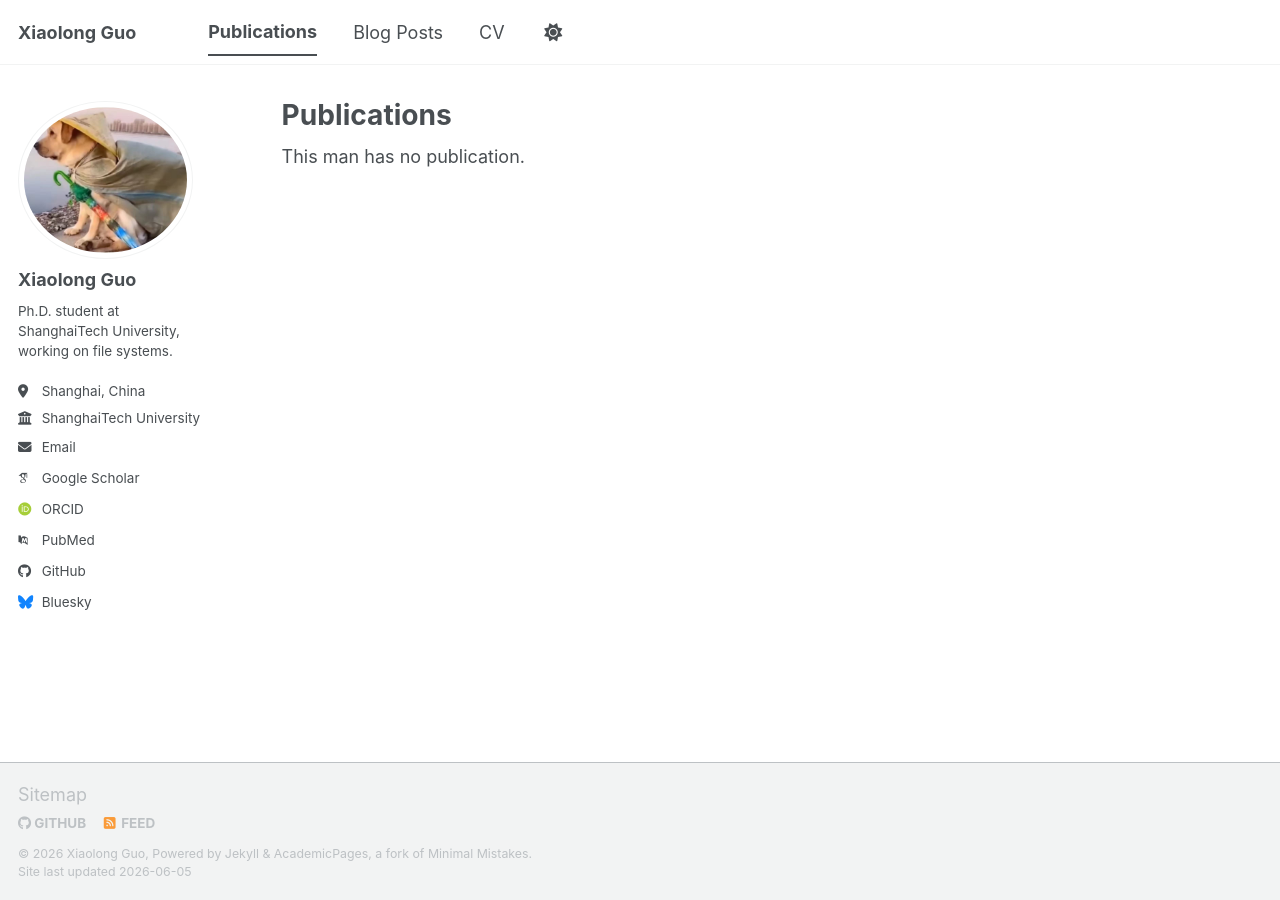
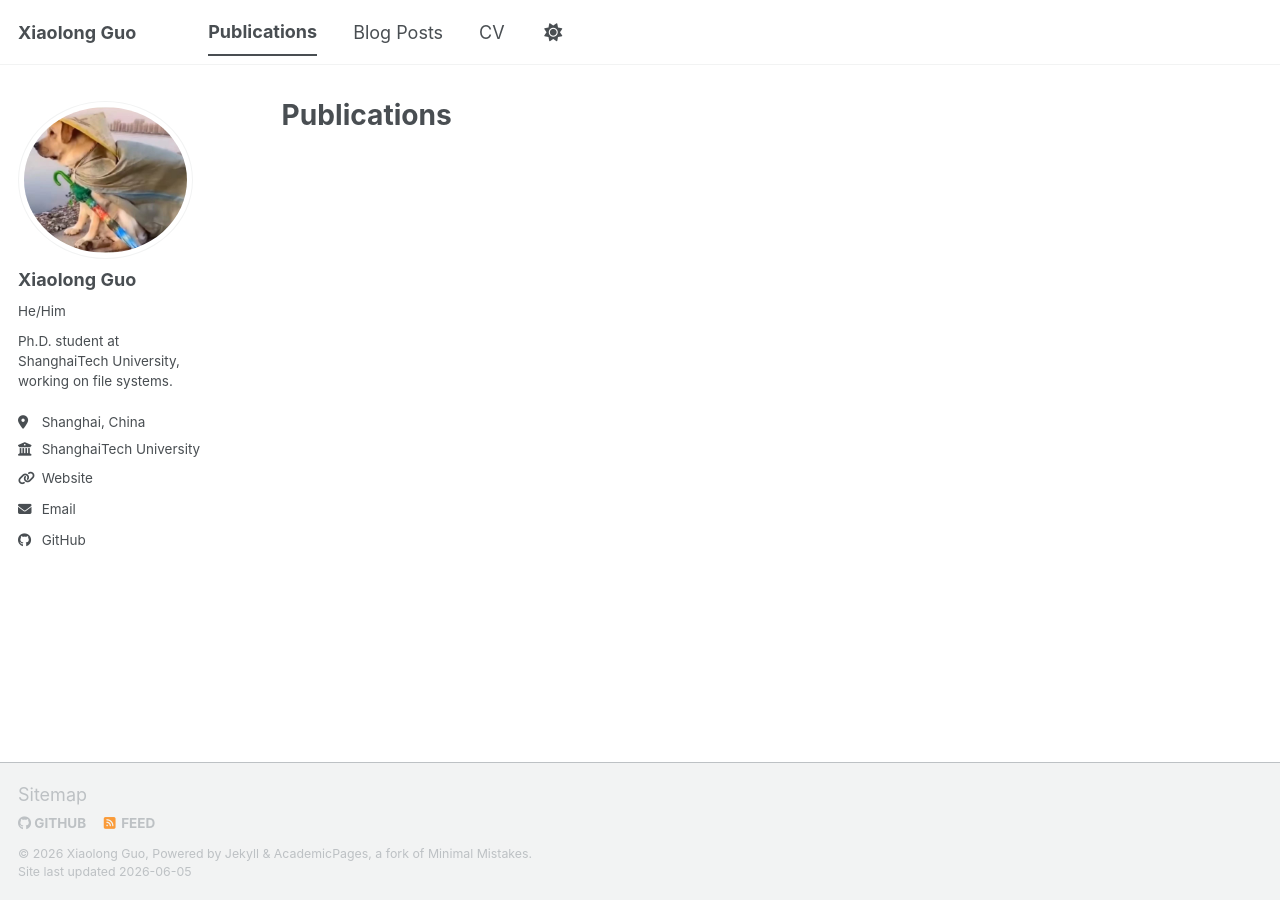
Before and after one commit to num73/num73.github.io, a Jekyll site: the page built from _pages/publications.html, in a window 1280 px wide. Built offline with Jekyll 4.4.1, drawn with Linux system fonts in a browser that asks for light colours; some web fonts are replaced; a script bundle is joined from its source files by our own code; library files that are not in the unit come from our copies.

Commit message:
Update author pronouns and personal website URL; modify publication message for consistency

```diff
--- a/_config.yml
+++ b/_config.yml
@@ -25,23 +25,23 @@ author:
   # Biographic information
   avatar           : "myphoto.jpeg"
   name             : "Xiaolong Guo"
-  pronouns         : # example: "she/her"
+  pronouns         : "He/Him"
   bio              : "Ph.D. student at ShanghaiTech University, working on file systems."
   location         : "Shanghai, China"
   employer         : "ShanghaiTech University"
-  uri              : # URL
+  uri              :  "https://num73.github.io" # Personal website URL, e.g. "https://[your GitHub username].github.io"
   email            : "guoxl@shanghaitech.edu.cn"
 
   # Academic websites
   academia         : # URL
   arxiv            : # URL - Update with the correct link to your profile
-  googlescholar    : "https://scholar.google.com/citations?user=PS_CX0AAAAAJ"
+  googlescholar    : #"https://scholar.google.com/citations?user=PS_CX0AAAAAJ"
   inspire-hep      : # URL
   impactstory      : # URL
-  orcid            : "https://orcid.org/yourorcidurl"
+  orcid            : #"https://orcid.org/yourorcidurl"
   semantic         : # URL
   ssrn             : # URL
-  pubmed           : "https://www.ncbi.nlm.nih.gov/pubmed/?term=john+snow"
+  pubmed           : #"https://www.ncbi.nlm.nih.gov/pubmed/?term=john+snow"
   researchgate     : # URL
   scopus           : # URL
   zotero           : # URL
@@ -51,13 +51,13 @@ author:
   bitbucket        : # Username - Update with your username on the site
   codepen          : # Username
   dribbble         : # Username
-  github           : "academicpages"
+  github           : "num73" # Username - Update with your username on the site
   kaggle           : # Username
   stackoverflow    : # User number or user number and name (i.e., use "1" or "1/jeff-atwood")
 
   # Social media
   artstation       : # Username
-  bluesky          : "bsky.app" # Replace this with you Bluesky username
+  bluesky          : #"bsky.app" # Replace this with you Bluesky username
   facebook         : # Username
   flickr           : # Username
   foursquare       : # Username
--- a/_pages/publications.html
+++ b/_pages/publications.html
@@ -6,7 +6,7 @@ author_profile: true
 ---
 
 {% if site.author.googlescholar %}
-  <div class="wordwrap">This man has no publication.</div>
+  <div class="wordwrap">This guy has no publication.</div>
 {% endif %}
 
 {% include base_path %}
```
